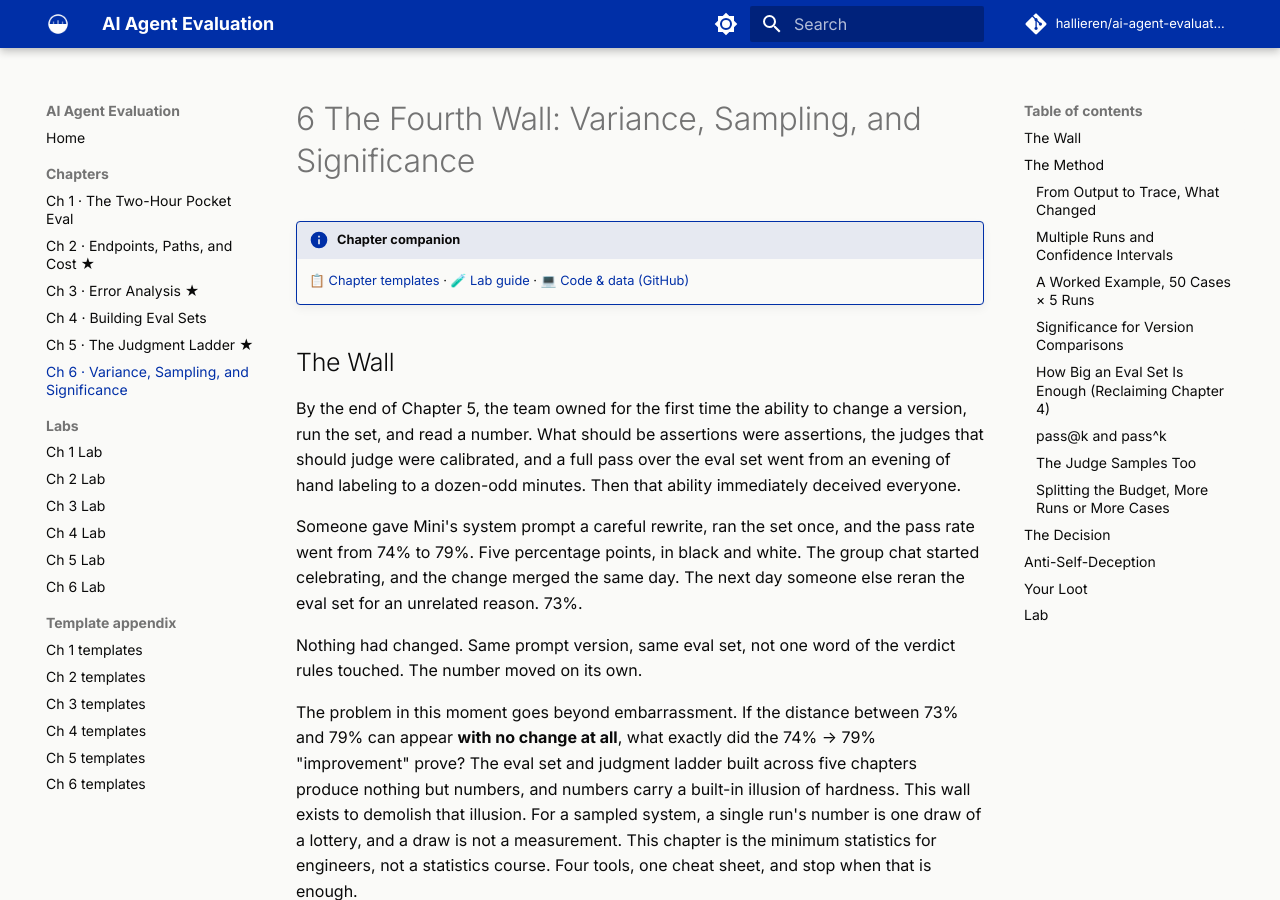
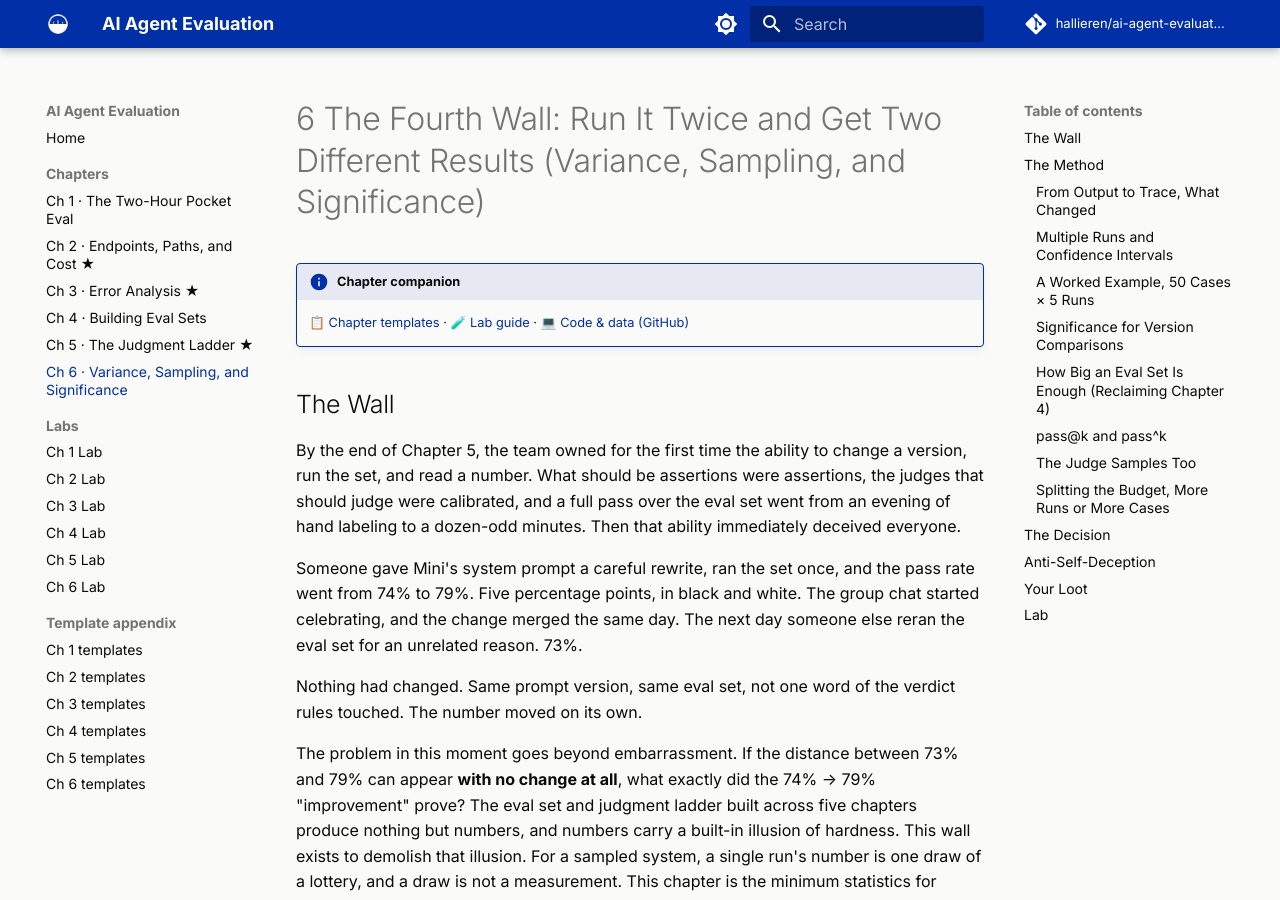
Before and after one commit to hallieren/ai-agent-evaluation, an MkDocs documentation site: the page built from docs/chapters/ch06-variance.md, in a window 1280 px wide and 900 px high. Built offline with MkDocs 1.6.1 and Material for MkDocs 9.7.7, drawn with Linux system fonts in a browser that asks for light colours; comment, search, counter and statistics services are not loaded.

Commit message:
ch6: restore the wall-revealing clause in the title, ch5-style parenthetical (no em dash)

```diff
--- a/docs/chapters/ch06-variance.md
+++ b/docs/chapters/ch06-variance.md
@@ -1,4 +1,4 @@
-# 6 The Fourth Wall: Variance, Sampling, and Significance
+# 6 The Fourth Wall: Run It Twice and Get Two Different Results (Variance, Sampling, and Significance)
 
 !!! info "Chapter companion"
     📋 [Chapter templates](../appendices/ch06-templates.md) · 🧪 [Lab guide](../labs/ch06.md) · 💻 [Code & data (GitHub)](https://github.com/hallieren/ai-agent-evaluation/tree/main/repo/labs/ch06/)
```
